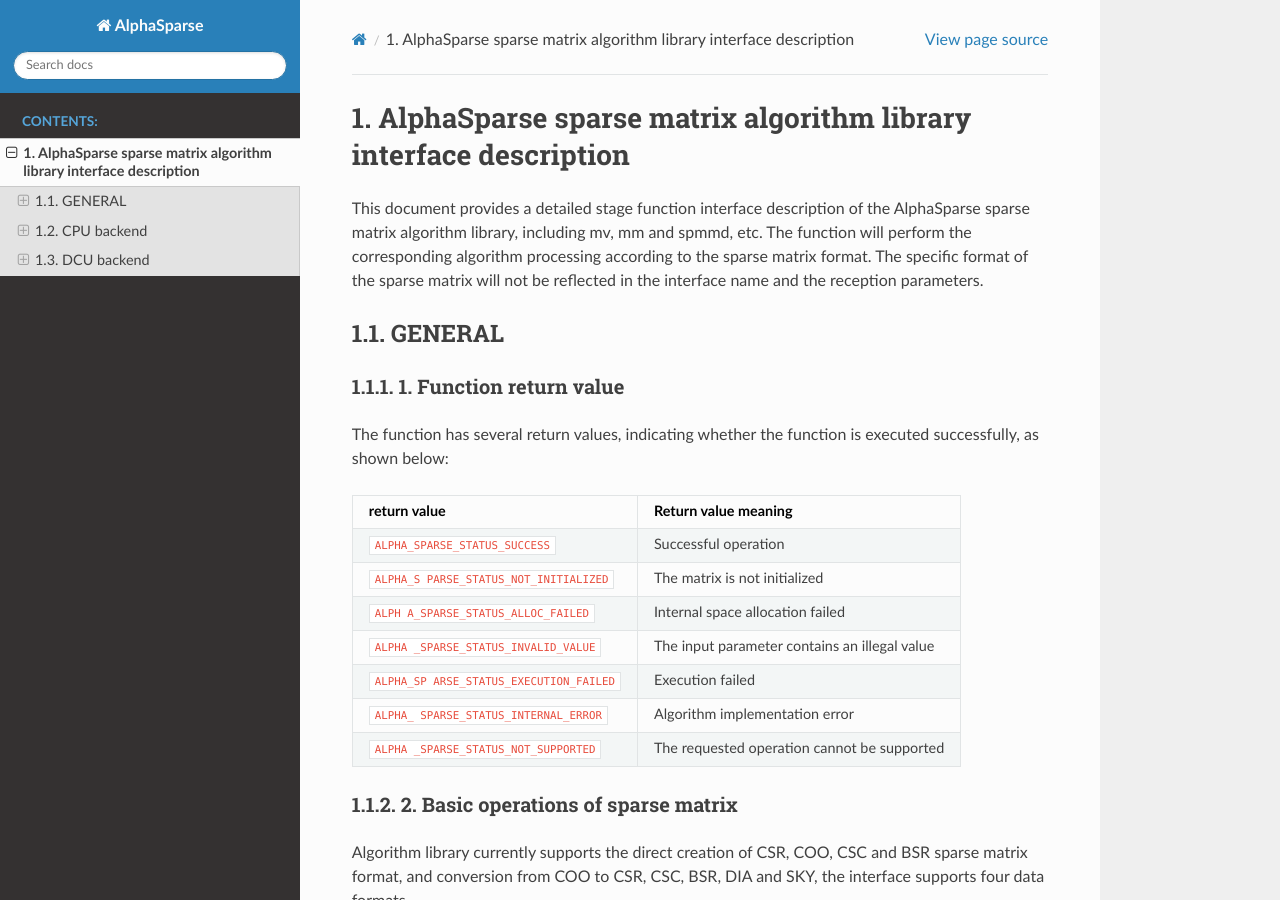
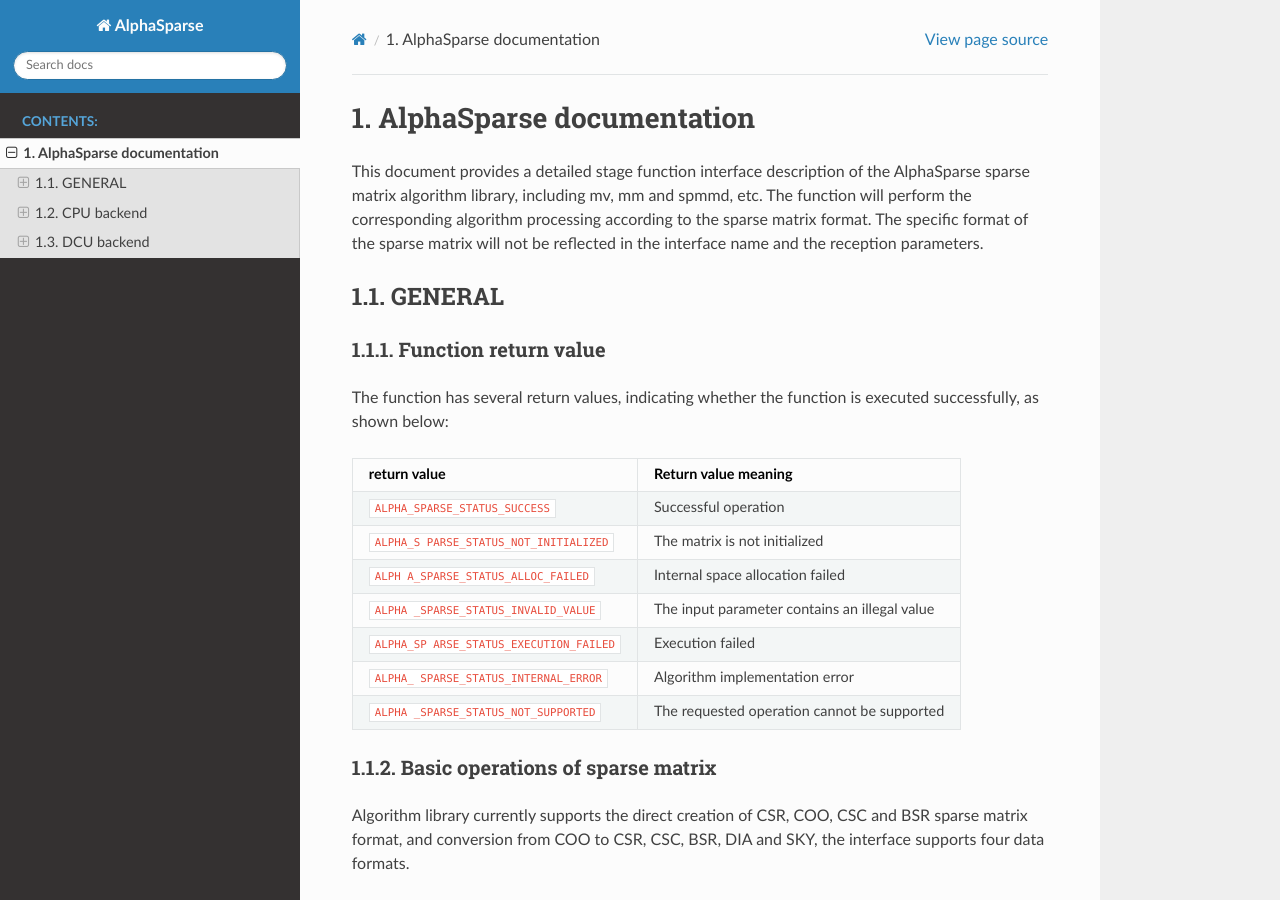
Before and after one commit to ALSparse/ALSparse, a Sphinx documentation site: the page built from docs/interface.rst, in a window 1280 px wide and 900 px high. Built offline with Sphinx 7.4.7 and the Read the Docs theme 2.0.0, drawn with Linux system fonts in a browser that asks for light colours; some of the changed text lies outside the part shown.

Commit message:
Doc: remove redundant numbering

```diff
--- a/docs/index.rst
+++ b/docs/index.rst
@@ -2,8 +2,11 @@
    sphinx-quickstart on Wed Feb 23 16:31:11 2022.
    You can adapt this file completely to your liking, but it should at least
    contain the root `toctree` directive.
+##########################
+AlphaSparse Documentation
+#########################
 
-Welcome to AlphaSparse's documentation!
+API:This is a list of API functions provided by rocSPARSE.
 =======================================
 
 .. toctree::
--- a/docs/interface.rst
+++ b/docs/interface.rst
@@ -1,4 +1,4 @@
-AlphaSparse sparse matrix algorithm library interface description
+AlphaSparse documentation
 =================================================================
 
 This document provides a detailed stage function interface description
@@ -11,7 +11,7 @@ reception parameters.
 GENERAL
 -------
 
-1. Function return value
+Function return value
 ~~~~~~~~~~~~~~~~~~~~~~~~
 
 The function has several return values, indicating whether the function
@@ -42,7 +42,7 @@ is executed successfully, as shown below:
 | _SPARSE_STATUS_NOT_SUPPORTED`` | supported                           |
 +--------------------------------+-------------------------------------+
 
-2. Basic operations of sparse matrix
+Basic operations of sparse matrix
 ~~~~~~~~~~~~~~~~~~~~~~~~~~~~~~~~~~~~
 
 Algorithm library currently supports the direct creation of CSR, COO,
@@ -763,7 +763,7 @@ sparse matrix.
 CPU backend
 -----------
 
-1. Multiplying sparse matrix and dense vector
+Multiplying sparse matrix and dense vector
 ~~~~~~~~~~~~~~~~~~~~~~~~~~~~~~~~~~~~~~~~~~~~~
 
 .. code:: cpp
@@ -855,7 +855,7 @@ below:
 |              | length is at least the number of rows of matrix ``A`` |
 +--------------+-------------------------------------------------------+
 
-2. Multiplying sparse matrix and dense matrix
+Multiplying sparse matrix and dense matrix
 ~~~~~~~~~~~~~~~~~~~~~~~~~~~~~~~~~~~~~~~~~~~~~
 
 .. code:: cpp
```
Also changed, not shown: other parts of docs/interface.rst (+3 -3 lines), 11 other files.
